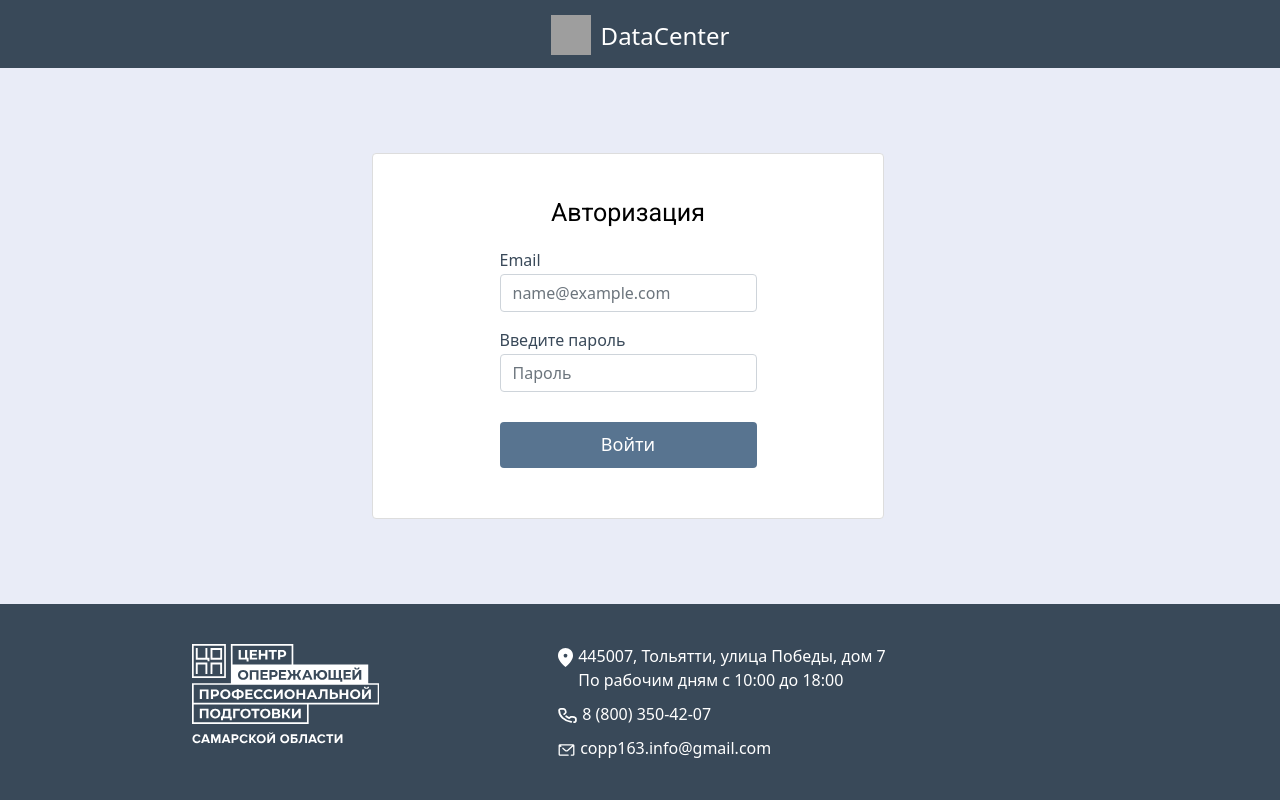
After one commit to BurmAnton/copp_dashboard, a Django app: page /users/login/ in a window 1280 px wide. The commit adds this page. Run offline with Django 3.2, Linux system fonts and the light colour scheme; style sheets or scripts are compiled from the project's sources; grey boxes are pictures that could not be loaded.

Commit message:
Create and add to projects urls users.urls, add login&logout views

```diff
--- a/copp_dashboard/urls.py
+++ b/copp_dashboard/urls.py
@@ -14,8 +14,9 @@ Including another URLconf
     2. Add a URL to urlpatterns:  path('blog/', include('blog.urls'))
 """
 from django.contrib import admin
-from django.urls import path
+from django.urls import path, include
 
 urlpatterns = [
     path('admin/', admin.site.urls),
+    path('users/', include('users.urls')),
 ]
--- /dev/null
+++ b/static/users/css/login.css
@@ -0,0 +1,70 @@
+body {
+  background-color: #e9ecf7;
+  justify-content: center;
+  padding-bottom: 68px;
+}
+
+.navbar .container {
+  width: 250px;
+  justify-content: center;
+}
+.navbar .home-link {
+  text-decoration: none;
+}
+.navbar .navbar-brand {
+  display: flex;
+  justify-content: center;
+  margin: auto;
+}
+.navbar .navbar-brand p {
+  margin: auto;
+  margin-left: 10px;
+  font-size: 18px;
+}
+
+.sign-card {
+  margin: 15px 0;
+  background-color: white;
+  display: flex;
+  width: 40%;
+  display: flex;
+  justify-content: center;
+  max-width: 600px;
+  padding-top: 40px;
+  padding-bottom: 50px;
+  border: 1px solid #dddddd;
+  color: #394959;
+}
+.sign-card .sign-form-container {
+  margin: auto;
+}
+.sign-card .sign-form-container .sign-form {
+  margin: 0;
+}
+.sign-card label {
+  margin-bottom: 2px;
+}
+.sign-card .sign-button {
+  margin-top: 30px;
+  width: 100%;
+  height: 46px;
+  background-color: #587490;
+  color: white;
+  font-size: 18px;
+  font-weight: 500;
+  border: 0px;
+  border-radius: 0.25rem;
+}
+
+.alert-danger {
+  display: none;
+  width: 100%;
+  margin: auto;
+  margin-bottom: 16px;
+}
+
+.form-title {
+  font-size: 25px;
+  text-align: center;
+  color: black;
+}/*# sourceMappingURL=login.css.map */
--- /dev/null
+++ b/static/users/css/login.sass
@@ -0,0 +1,64 @@
+body
+    background-color: #e9ecf7
+    justify-content: center
+    padding-bottom: 68px
+
+.navbar
+    .container
+        width: 250px
+        justify-content: center
+    .home-link
+        text-decoration: none
+    .navbar-brand
+        display: flex
+        justify-content: center
+        margin: auto
+        p
+            margin: auto
+            margin-left: 10px
+            font-size: 18px
+
+.sign-card
+    margin: 15px 0
+    background-color: white
+    display: flex
+    width: 40%
+    display: flex
+    justify-content: center
+    max-width: 600px
+    padding-top: 40px
+    padding-bottom: 50px
+
+    border: 1px solid #dddddd
+    color: #394959
+
+    .sign-form-container
+        margin: auto
+        .sign-form
+            margin: 0
+    label
+        margin-bottom: 2px
+    .sign-button
+        margin-top: 30px
+        width: 100%
+        height: 46px
+
+        background-color: #587490
+        color: white
+
+        font-size: 18px
+        font-weight: 500
+
+        border: 0px
+        border-radius: 0.25rem
+
+.alert-danger
+    display: none
+    width: 100%
+    margin: auto
+    margin-bottom: 16px
+
+.form-title
+    font-size: 25px
+    text-align: center
+    color: black
--- a/templates/layout.html
+++ b/templates/layout.html
@@ -3,7 +3,7 @@
 <!DOCTYPE html>
 <html lang="ru">
     <head>
-        <title>{% block title %}{% endblock %}</title>
+        <title>{% block title %}{{page_name}}{% endblock %}</title>
 
         <meta name="viewport" content="width=device-width, initial-scale=1">
         <link rel="shortcut icon" type="image/png" href="{% static 'admin/favicon.png' %}"/>
@@ -80,7 +80,7 @@
         </div>
         <footer class="wrap">
                 <div class="footer-logo">
-                    <img src="{% static 'schedule/img/footer-logo.svg' %}" alt="logo">
+                    <img src="{% static 'layout/img/footer-logo.svg' %}" alt="logo">
                 </div>
                 <div class="footer-contacts">
                     <div class="footer-address">
--- /dev/null
+++ b/templates/users/login.html
@@ -0,0 +1,40 @@
+{% extends "layout.html" %}
+{% load static %}
+{% block title %}{{page_name}}{% endblock %}
+
+{% block style %}
+        <link href="{% static 'users/css/login.css' %}" rel="stylesheet">
+{% endblock %}
+
+{% block script %}
+{% endblock %}
+
+{% block body %}
+    <div style="width: 100%;" class="row justify-content-center align-self-center">
+        <div class="card sign-card">
+            <div class="form-title"><p>Авторизация</p></div>
+            <div class="alert alert-danger" role="alert"></div>
+        <!--Авторизация-->
+            <div class="sign-form-container">
+                <form class="sign-form" action="{% url 'login' %}" method="post">
+                    {% if message %}
+                        <div class="alert alert-danger d-flex align-items-center" role="alert">
+                            <div>
+                                {{message}}
+                            </div>
+                        </div>
+                    {% endif %}
+                    <div class="mb-3">
+                        <label for="LoginEmail" class="form-label">Email</label>
+                        <input type="email" class="form-control email-login" name="email" id="LoginEmail" placeholder="name@example.com" required>
+                    </div>
+                    <div style="margin-bottom: 0 !important" class="mb-3">
+                        <label for="LoginPassword" class="form-label">Введите пароль</label>
+                        <input type="password" class="form-control" name="password" id="LoginPassword" placeholder="Пароль" required>
+                    </div>
+                    <button class="btn btn-outline-secondary sign-button" type="submit">Войти</button>
+                </form>
+            </div>
+        </div>
+    </div>
+{% endblock %}
--- /dev/null
+++ b/users/urls.py
@@ -0,0 +1,9 @@
+from django.urls import path
+
+from . import views
+
+urlpatterns = [
+    #auth
+    path('login/', views.login, name='login'),
+    path('logout/', views.logout, name='logout'),
+]
--- a/users/views.py
+++ b/users/views.py
@@ -1,3 +1,33 @@
 from django.shortcuts import render
+from django.http import HttpResponseRedirect
+from django.urls import reverse
+from django.contrib import auth
+from django.views.decorators.csrf import csrf_exempt
+from django.contrib.auth.decorators import login_required
 
 # Create your views here.
+@csrf_exempt
+def login(request):
+    message = None
+    if request.user.is_authenticated:
+        return HttpResponseRedirect(reverse("admin:index"))
+    elif request.method == "POST":
+        email = request.POST["email"]
+        password = request.POST["password"]
+
+        user = auth.authenticate(email=email, password=password)
+        if user is not None:
+            auth.login(request, user)
+            return HttpResponseRedirect(reverse("login"))
+        else:
+            message = "Неверный логин и/или пароль."
+
+    return render(request, "users/login.html", {
+        "message": message,
+        "page_name": "ЦОПП СО | Авторизация"
+    })
+
+@login_required
+def logout(request):
+    auth.logout(request)
+    return HttpResponseRedirect(reverse("login"))
```
Also changed, not shown: static/layout/css/login.css (added, +69 -0 lines), static/layout/img/footer-logo.svg (added), 2 other files.
